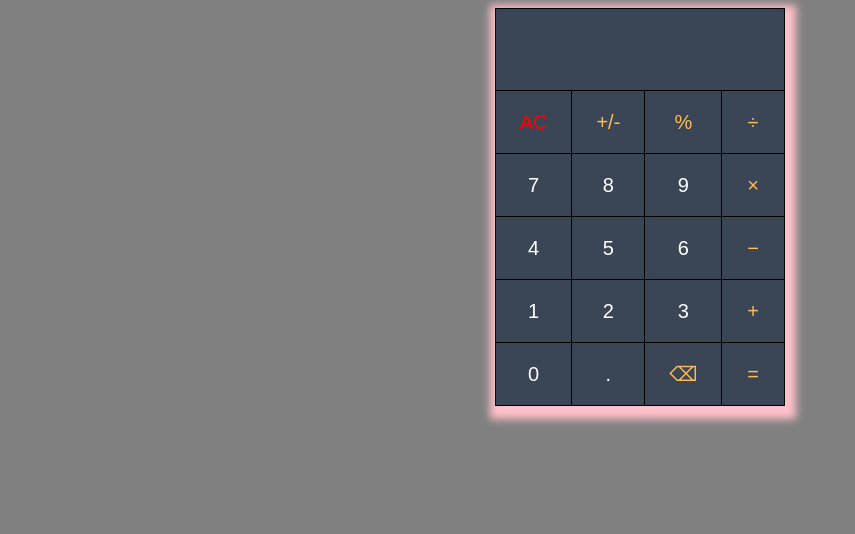
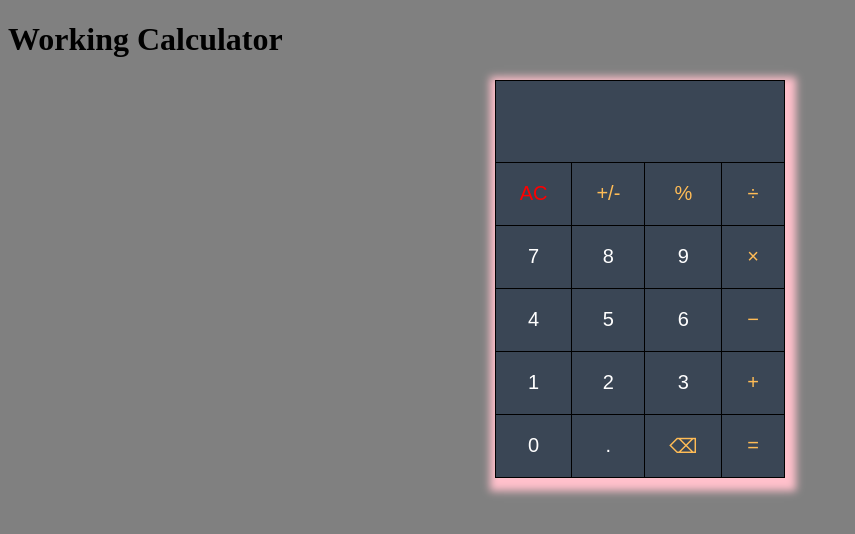
Before and after one commit to Mohdabuzar786/calculator, a plain HTML site: page index.html in a window 1280 px wide. Shown: the whole page, without its empty margins (0-855 px from the left). Drawn offline with Linux system fonts and the light colour scheme.

Commit message:
adnan commit

```diff
--- a/index.html
+++ b/index.html
@@ -30,6 +30,7 @@ button {
         color:#fff;
 </style>
 <body>
+<h1>Working Calculator</h1>
 <div>
 <table>
   <tr>
```
